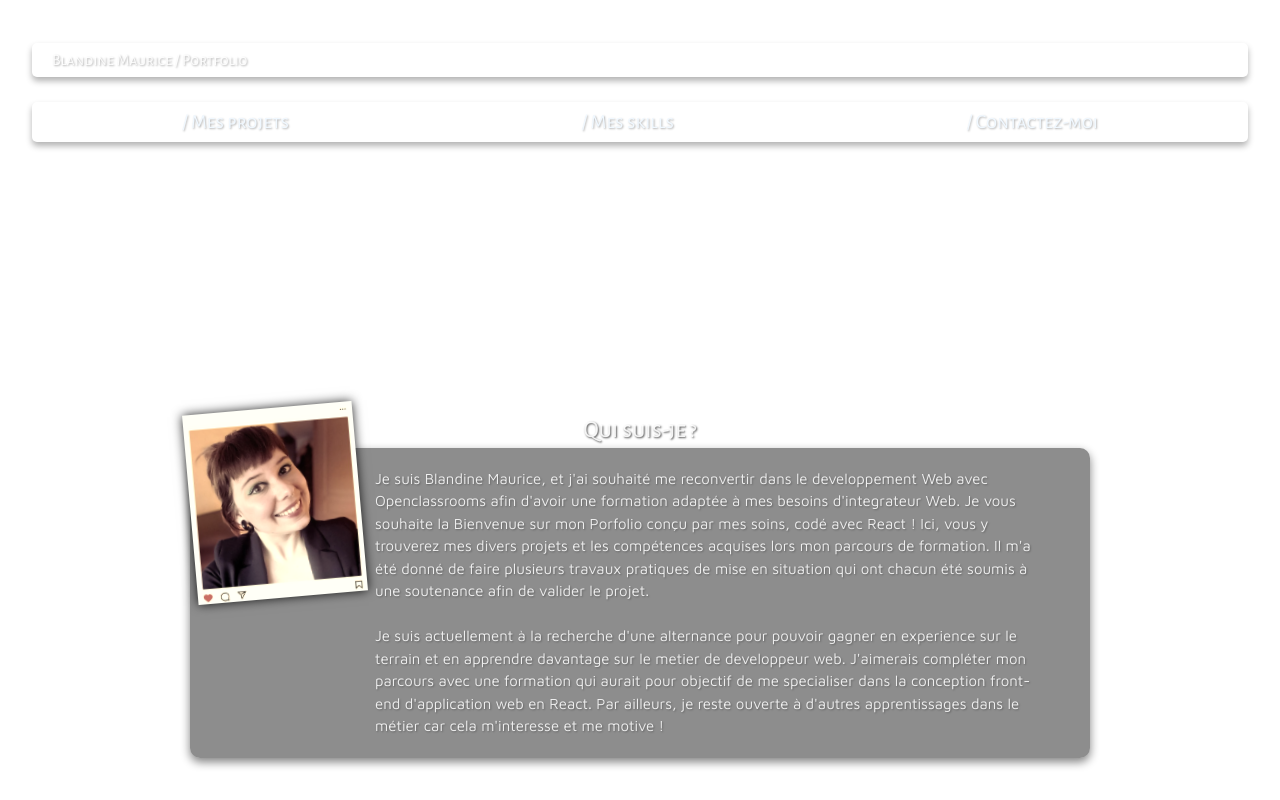
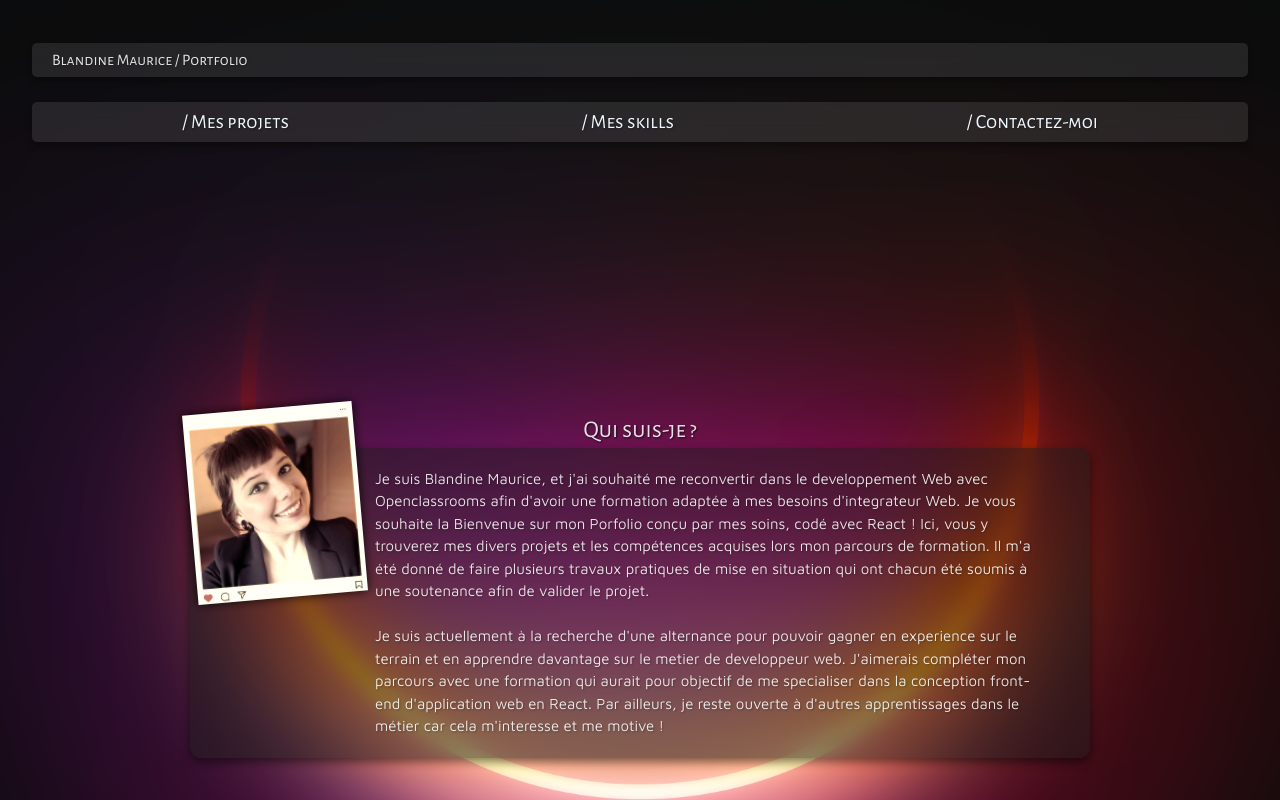
Before and after one commit to BlandineM2508/Mon-portfolio, a React (Vite) app: page / in a window 1280 px wide. Shown: the top 800 px of the page. Built offline with nearby package versions, Linux system fonts and the light colour scheme; a web font is replaced by a local one.

Commit message:
Update index.css

```diff
--- a/src/index.css
+++ b/src/index.css
@@ -15,8 +15,8 @@
 
 body {
   background-image: url('/Wall03.png');
-  background-size: fill;
-  background-position: center;
+  background-size: cover;
+  background-position: flex-start;
   background-attachment: fixed;
 
   background-repeat: no-repeat;
```
